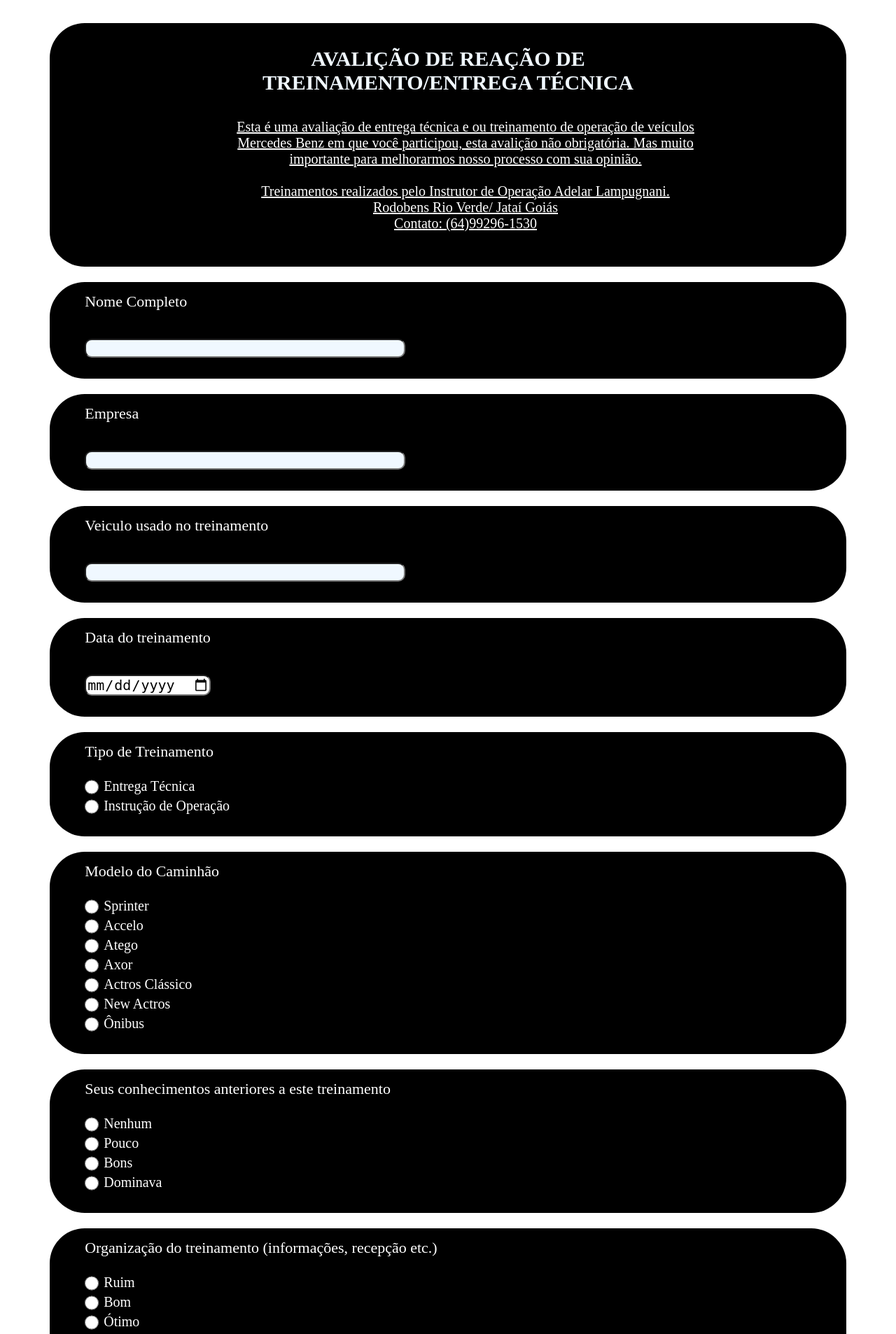
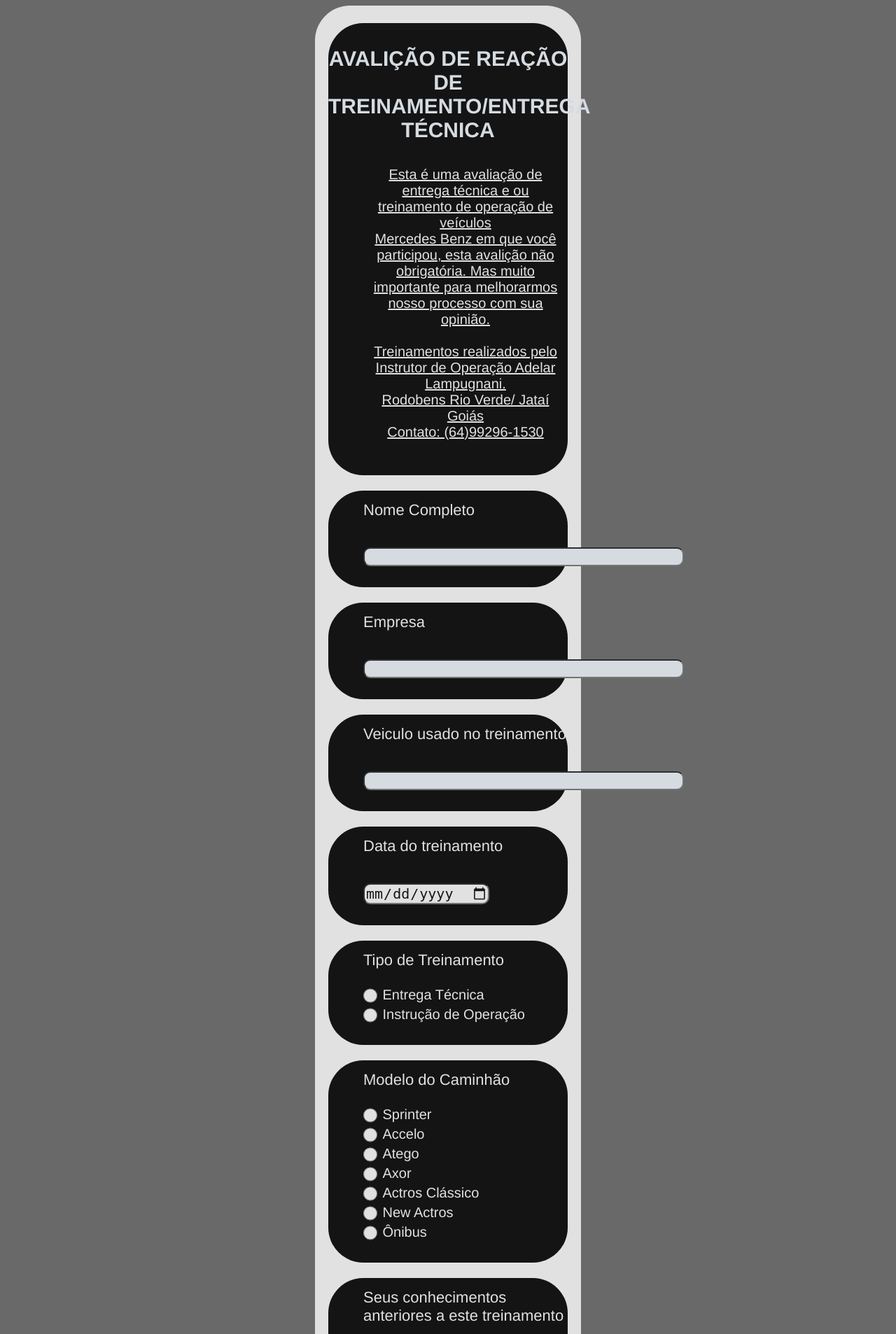
Before and after one commit to MatheusTLampugnani/Projeto-Treinamento, a Flask app: page / in a window 1280 px wide. Shown: the top 1906 px of the page at 70% size. Run offline with Flask 3, Linux system fonts and the light colour scheme.

Commit message:
Atualização

```diff
--- a/app/static/css/main.css
+++ b/app/static/css/main.css
@@ -1,4 +1,4 @@
-.tema{
+body{
     background-color:dimgrey;
     background-size: 700px;
     margin-left: 450px;
```
